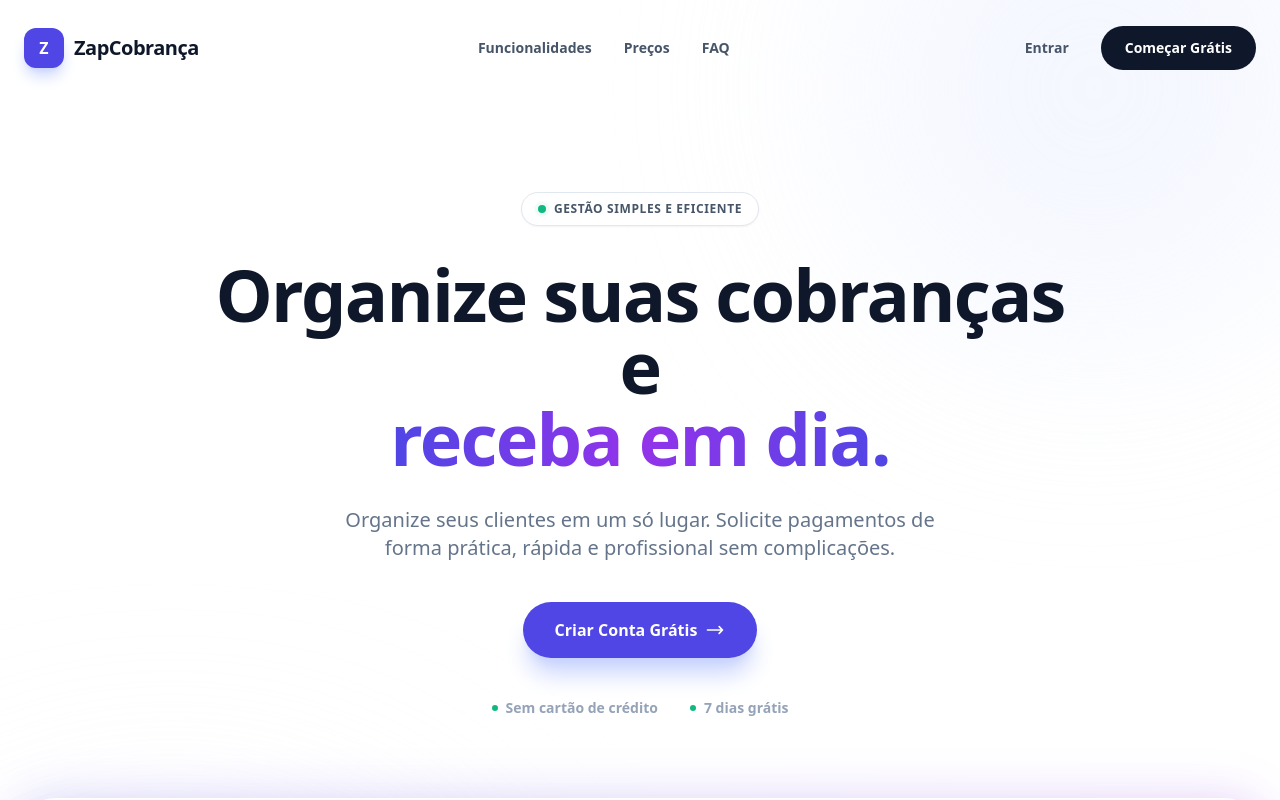
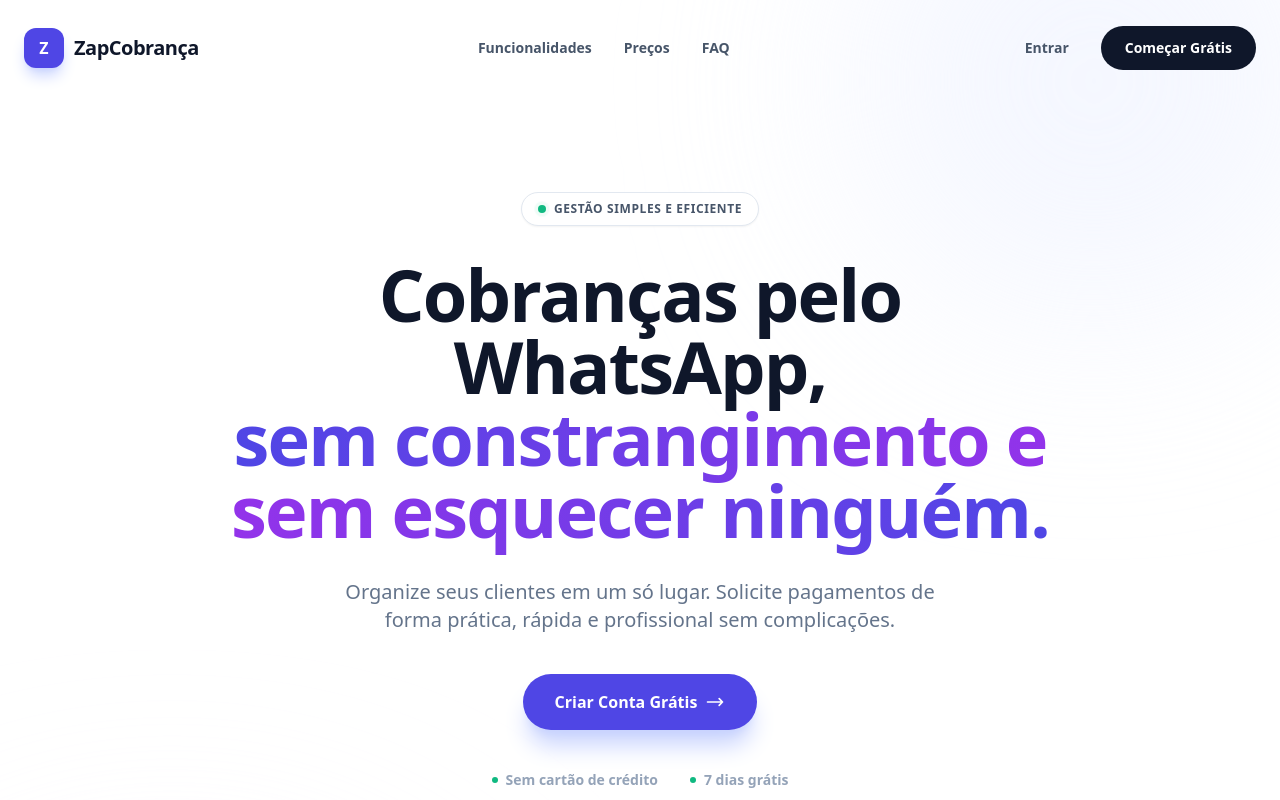
Before and after one commit to bhenrique21/ZapCobranca, a React (Vite) app: page / in a window 1280 px wide. Shown: the top 800 px of the page. Built offline with nearby package versions, Linux system fonts and the light colour scheme.

Commit message:
feat(landing): Update hero tagline and description
Refine the main headline and supporting text on the landing page to better communicate the core value proposition of ZapCobrança, emphasizing ease of use, prompt payments, and the benefit of WhatsApp communication without awkwardness.

```diff
--- a/components/LandingPage.tsx
+++ b/components/LandingPage.tsx
@@ -127,8 +127,8 @@ const LandingPage: React.FC<LandingPageProps> = ({ onGetStarted, onLogin }) => {
             </div>
 
             <h1 className="text-4xl sm:text-5xl md:text-7xl font-extrabold text-slate-900 leading-[1.1] tracking-tight mb-6 md:mb-8 animate-in fade-in slide-in-from-bottom-6 duration-1000">
-              Organize suas cobranças e <br className="hidden md:block" />
-              <span className="text-transparent bg-clip-text bg-gradient-to-r from-indigo-600 via-purple-600 to-indigo-600 animate-gradient-x">receba em dia.</span>
+              Cobranças pelo WhatsApp, <br className="hidden md:block" />
+              <span className="text-transparent bg-clip-text bg-gradient-to-r from-indigo-600 via-purple-600 to-indigo-600 animate-gradient-x">sem constrangimento e sem esquecer ninguém.</span>
             </h1>
 
             <p className="text-base md:text-xl text-slate-500 font-medium leading-relaxed max-w-2xl mb-8 md:mb-10 px-4 animate-in fade-in slide-in-from-bottom-8 duration-1000 delay-100">
```
